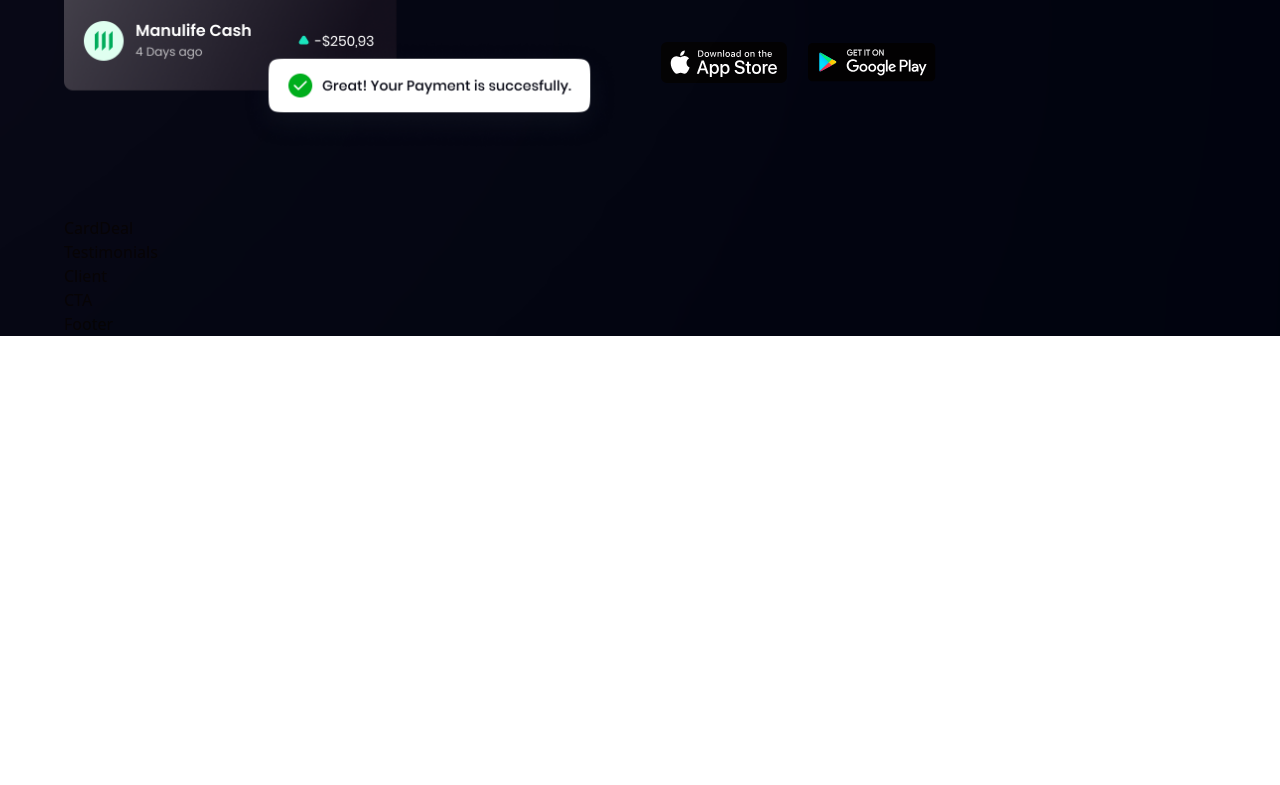
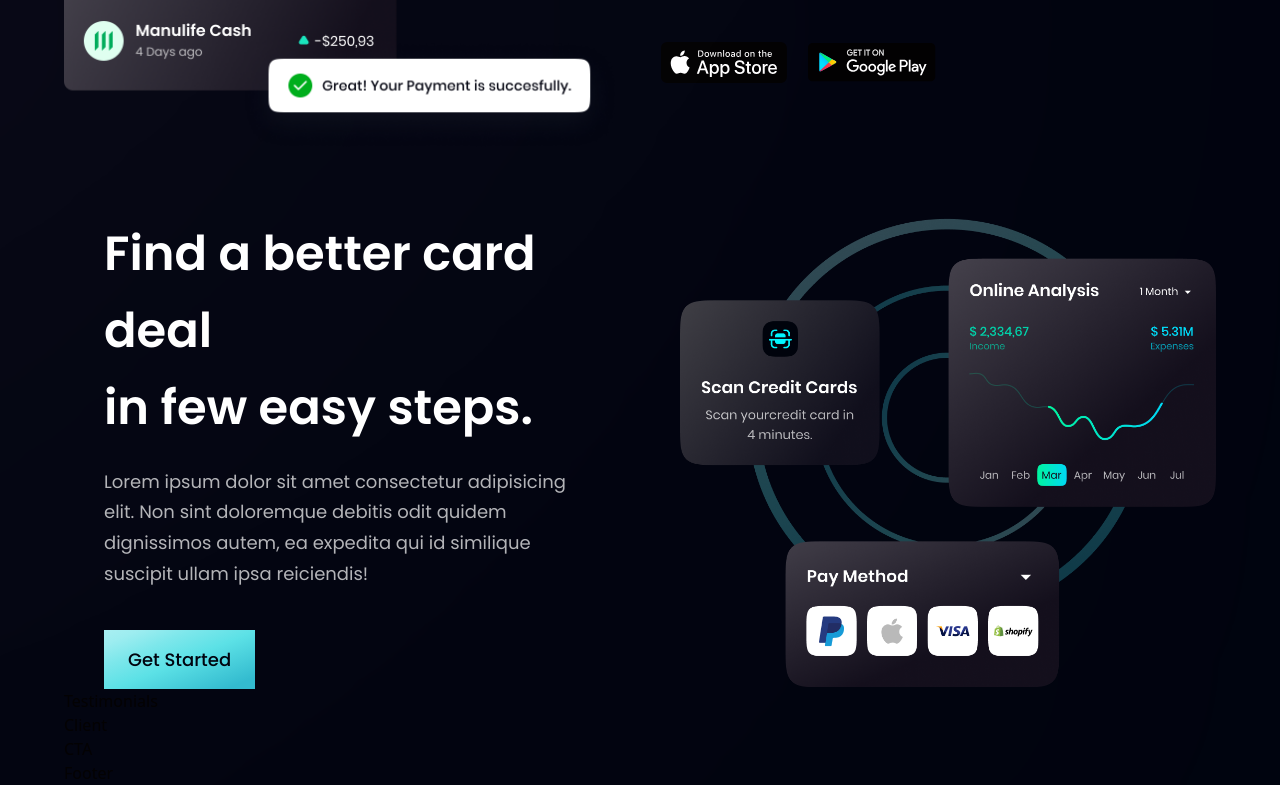
Before and after one commit to ikeodira/BankApp, a React (Create React App) app: page / in a window 1280 px wide. Shown: the part 1973-2758 px from the top of the page. Before the commit the page ends 2309 px from the top, so only its background shows below. Built offline with nearby package versions, Linux system fonts and the light colour scheme.

Commit message:
Complete CardDeal Section

```diff
--- a/src/components/CardDeal.jsx
+++ b/src/components/CardDeal.jsx
@@ -1,8 +1,20 @@
 import React from 'react'
+import {card} from "../assets";
+import styles, {layout} from "../style";
+import Button from "./Button";
 
 function CardDeal() {
   return (
-    <div>CardDeal</div>
+    <section className={layout.sectionImg}>
+      <div className={layout.sectionInfo}>
+        <h2 className={styles.heading2}>Find a better card deal <br className="sm:block hidden"/> in few easy steps.</h2>
+        <p className={`${styles.paragraph} max-w-[470px] mt-5`}>Lorem ipsum dolor sit amet consectetur adipisicing elit. Non sint doloremque debitis odit quidem dignissimos autem, ea expedita qui id similique suscipit ullam ipsa reiciendis!</p>
+        <Button styles="mt-10"/>
+      </div>
+      <div className={layout.sectionImg}>
+        <img src={card} alt="card" className='w-[100%] h-[100%]'/>
+      </div>
+    </section>
   )
 }
 
```
